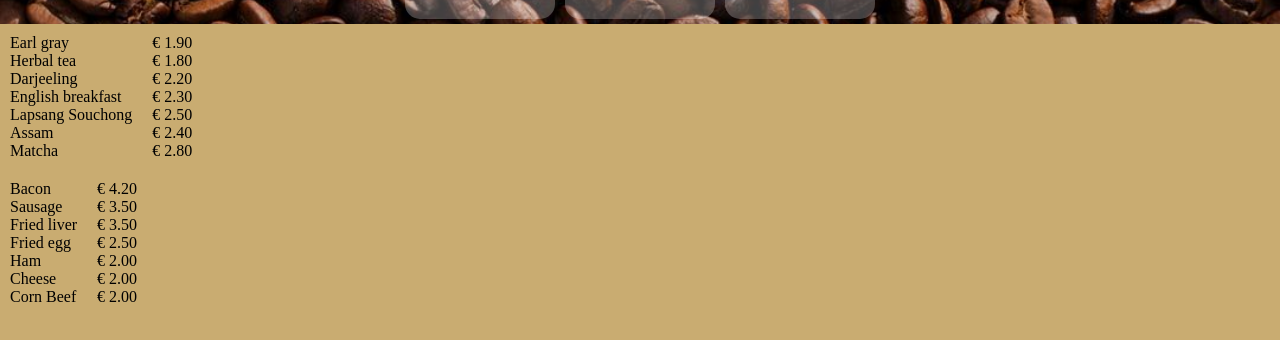
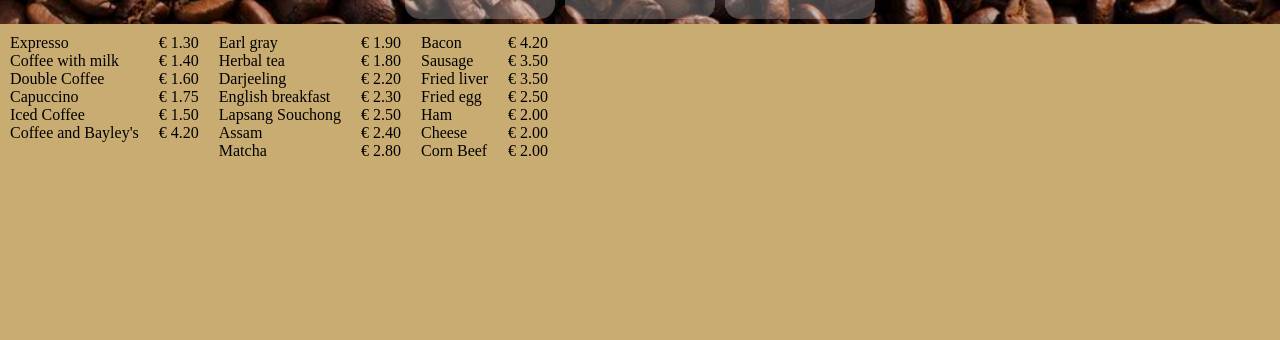
Before and after one commit to AriCohelo/restaurant_page, a website built with webpack: page index.html in a window 1280 px wide. Both pictures are taken after a click on the element "Menu". Shown: the part 226-566 px from the top of the page. Built offline with nearby package versions, Linux system fonts and the light colour scheme; a web font is replaced by a local one.

Commit message:
Solved the menu render with clean functions

```diff
--- a/src/content.js
+++ b/src/content.js
@@ -1,4 +1,7 @@
 import * as menu from './menu';
+import coffee from './data/data-coffee.json';
+import tea from './data/data-tea.json';
+import sandwiches from './data/data-sandwiches.json';
 
 const createTabs = () => {
 	let tabs = [];
@@ -29,12 +32,73 @@ const header = () => {
 	document.body.appendChild(header);
 	return header;
 };
+
 const main = () => {
 	// const tab1 = document.querySelector('#tab1');
+	const menuContainer = document.createElement('div');
+	menuContainer.setAttribute('id', 'menuContainer');
+	document.body.appendChild(menuContainer);
+
+	let coffeeContainer = document.createElement('div');
+	coffeeContainer.setAttribute('id', 'coffeeContainer');
+
+	let teaContainer = document.createElement('div');
+	teaContainer.setAttribute('id', 'teaContainer');
+
+	let sandwichesContainer = document.createElement('div');
+	sandwichesContainer.setAttribute('id', 'sandwichesContainer');
+
+	tab0.addEventListener('click', () => {
+		menuContainer.innerHTML = '';
+	});
 	tab1.addEventListener('click', () => {
-		menu.coffeeDisplay();
-		menu.teaDisplay();
-		menu.sandwichesDisplay();
+		coffeeContainer.innerHTML = '';
+		coffeeContainer.appendChild(
+			menu.productNameDisplay(
+				'coffeeNameDisplay',
+				menu.productName('coffeeNames', coffee)
+			)
+		);
+		coffeeContainer.appendChild(
+			menu.productPriceDisplay(
+				'coffeePriceDisplay',
+				menu.productPrice('coffeeprices', coffee)
+			)
+		);
+		menuContainer.appendChild(coffeeContainer);
+
+		teaContainer.innerHTML = '';
+		teaContainer.appendChild(
+			menu.productNameDisplay(
+				'teaNameDisplay',
+				menu.productName('teaNames', tea)
+			)
+		);
+		teaContainer.appendChild(
+			menu.productPriceDisplay(
+				'teaPriceDisplay',
+				menu.productPrice('teaprices', tea)
+			)
+		);
+		menuContainer.appendChild(teaContainer);
+
+		sandwichesContainer.innerHTML = '';
+		sandwichesContainer.appendChild(
+			menu.productNameDisplay(
+				'sandwichesNameDisplay',
+				menu.productName('sandwichesNames', sandwiches)
+			)
+		);
+		sandwichesContainer.appendChild(
+			menu.productPriceDisplay(
+				'sandwichesPriceDisplay',
+				menu.productPrice('sandwichesprices', sandwiches)
+			)
+		);
+		menuContainer.appendChild(sandwichesContainer);
+	});
+	tab2.addEventListener('click', () => {
+		menuContainer.innerHTML = '';
 	});
 };
 const footer = () => {};
--- a/src/menu.js
+++ b/src/menu.js
@@ -1,76 +1,23 @@
-import coffee from './data/data-coffee.json';
-import tea from './data/data-tea.json';
-import sandwiches from './data/data-sandwiches.json';
+const productName = (namesVar, namesData) => {
+	namesVar = namesData.map((item) => item.name);
+	return namesVar;
+};
+const productPrice = (pricesVar, pricesData) => {
+	pricesVar = pricesData.map((item) => item.price);
+	return pricesVar;
+};
 
-const menuContainer = document.createElement('div');
-
-const coffeeName = () => {
-	const coffeeNames = coffee.map((item) => item.name);
-	return coffeeNames;
+const productNameDisplay = (nameDisplayCont, namesArray) => {
+	nameDisplayCont = document.createElement('div');
+	//como poner classlist a traves del parametro `${nameDisplayCont}`
+	nameDisplayCont.classList.add('nameDisplay');
+	nameDisplayCont.innerHTML = namesArray.join('<br>');
+	return nameDisplayCont;
 };
-const coffeePrice = () => {
-	const coffeePrices = coffee.map((item) => item.price);
-	return coffeePrices;
+const productPriceDisplay = (priceDisplayCont, pricesArray) => {
+	priceDisplayCont = document.createElement('div');
+	priceDisplayCont.classList.add('priceDisplay');
+	priceDisplayCont.innerHTML = pricesArray.join('<br>');
+	return priceDisplayCont;
 };
-const coffeeDisplay = () => {
-	let coffeeContainer = document.createElement('div');
-	coffeeContainer.setAttribute('id', 'coffeeContainer');
-	menuContainer.appendChild(coffeeContainer);
-
-	let coffeeNameDisplay = document.createElement('div');
-	coffeeNameDisplay.classList.add('coffeeNameDisplay');
-	coffeeNameDisplay.innerHTML = coffeeName().join('<br>');
-	coffeeContainer.appendChild(coffeeNameDisplay);
-
-	let coffeePriceDisplay = document.createElement('div');
-	coffeePriceDisplay.classList.add('coffeePriceDisplay');
-	coffeePriceDisplay.innerHTML = coffeePrice().join('<br>');
-	coffeeContainer.appendChild(coffeePriceDisplay);
-};
-const teaName = () => {
-	const teaNames = tea.map((item) => item.name);
-	return teaNames;
-};
-const teaPrice = () => {
-	const teaPrices = tea.map((item) => item.price);
-	return teaPrices;
-};
-const teaDisplay = () => {
-	let teaContainer = document.createElement('div');
-	teaContainer.setAttribute('id', 'teaContainer');
-	document.body.appendChild(teaContainer);
-
-	let teaNameDisplay = document.createElement('div');
-	teaNameDisplay.classList.add('teaNameDisplay');
-	teaNameDisplay.innerHTML = teaName().join('<br>');
-	teaContainer.appendChild(teaNameDisplay);
-
-	let teaPriceDisplay = document.createElement('div');
-	teaPriceDisplay.classList.add('teaPriceDisplay');
-	teaPriceDisplay.innerHTML = teaPrice().join('<br>');
-	teaContainer.appendChild(teaPriceDisplay);
-};
-const sandwichesName = () => {
-	const sandwichesNames = sandwiches.map((item) => item.name);
-	return sandwichesNames;
-};
-const sandwichesPrice = () => {
-	const sandwichesPrices = sandwiches.map((item) => item.price);
-	return sandwichesPrices;
-};
-const sandwichesDisplay = () => {
-	let sandwichesContainer = document.createElement('div');
-	sandwichesContainer.setAttribute('id', 'sandwichesContainer');
-	document.body.appendChild(sandwichesContainer);
-
-	let sandwichesNameDisplay = document.createElement('div');
-	sandwichesNameDisplay.classList.add('sandwichesNameDisplay');
-	sandwichesNameDisplay.innerHTML = sandwichesName().join('<br>');
-	sandwichesContainer.appendChild(sandwichesNameDisplay);
-
-	let sandwichesPriceDisplay = document.createElement('div');
-	sandwichesPriceDisplay.classList.add('sandwichesPriceDisplay');
-	sandwichesPriceDisplay.innerHTML = sandwichesPrice().join('<br>');
-	sandwichesContainer.appendChild(sandwichesPriceDisplay);
-};
-export { coffeeDisplay, teaDisplay, sandwichesDisplay };
+export { productNameDisplay, productPriceDisplay, productName, productPrice };
--- a/src/style.css
+++ b/src/style.css
@@ -54,11 +54,10 @@ h1 {
 #sandwichesContainer {
 	display: flex;
 }
-.coffeeNameDisplay,
-.coffeePriceDisplay,
-.teaNameDisplay,
-.teaPriceDisplay,
-.sandwichesNameDisplay,
-.sandwichesPriceDisplay {
+.nameDisplay,
+.priceDisplay {
 	margin: 10px;
 }
+#menuContainer {
+	display: flex;
+}
```
Also changed, not shown: dist/bundle.js.
